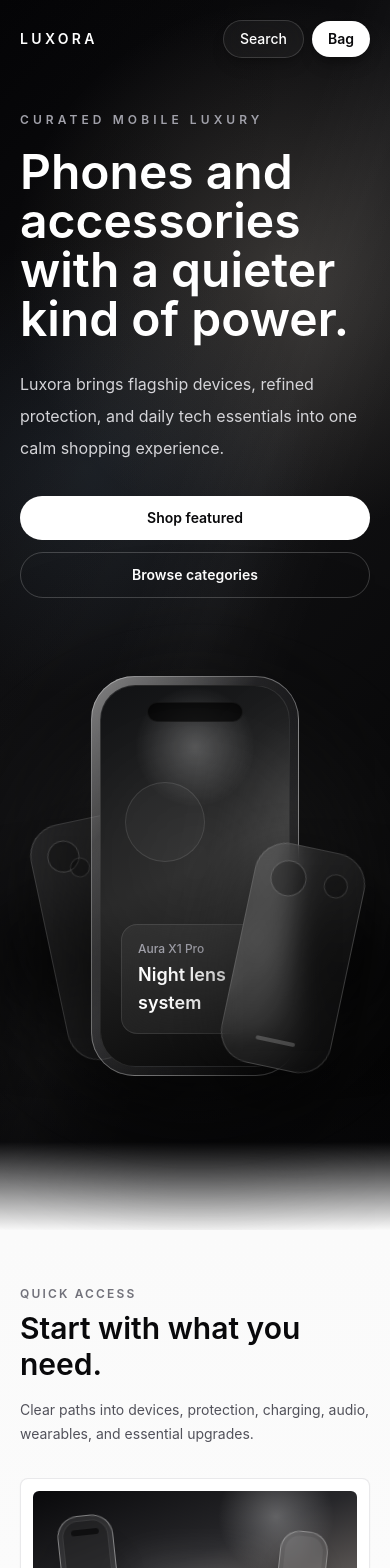
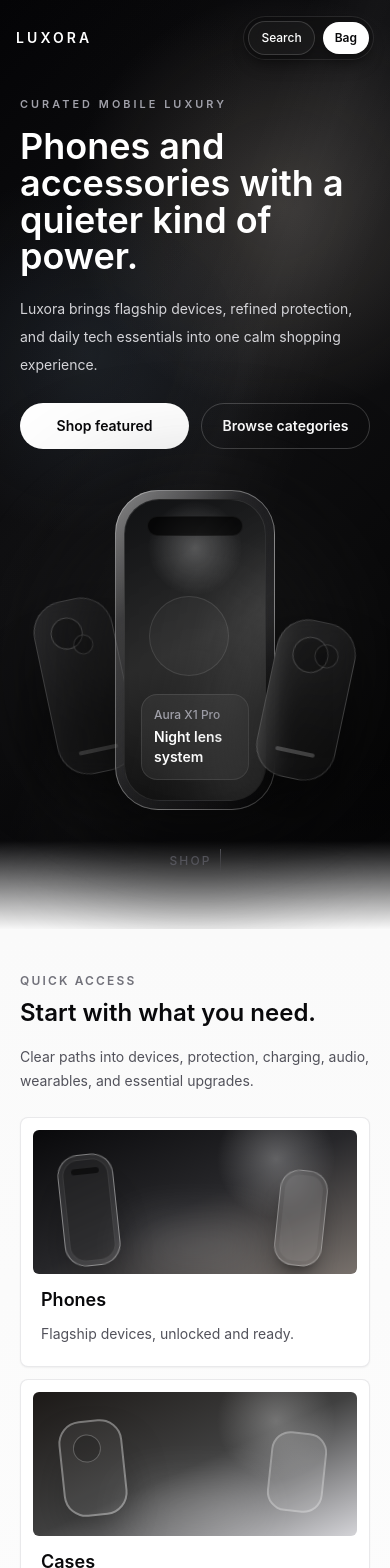
Before and after one commit to mulasfr12/Phone_Max, a React (Vite) app: page / in a window 390 px wide. Shown: the top 1568 px of the page. Built offline with nearby package versions, Linux system fonts and the light colour scheme.

Commit message:
Refined Homepage

```diff
--- a/package.json
+++ b/package.json
@@ -10,8 +10,10 @@
   },
   "dependencies": {
     "gsap": "^3.12.5",
+    "motion": "^12.23.24",
     "react": "18.3.1",
-    "react-dom": "18.3.1"
+    "react-dom": "18.3.1",
+    "swiper": "^11.1.15"
   },
   "devDependencies": {
     "@vitejs/plugin-react": "4.3.4",
--- a/src/components/CategoryCard.jsx
+++ b/src/components/CategoryCard.jsx
@@ -1,3 +1,5 @@
+import { motion, useReducedMotion } from 'motion/react';
+
 function CategoryVisual({ id }) {
   if (id === 'phones') {
     return (
@@ -67,20 +69,33 @@ function CategoryVisual({ id }) {
 }
 
 export default function CategoryCard({ category }) {
+  const reduceMotion = useReducedMotion();
+  const revealProps = reduceMotion
+    ? {}
+    : {
+        initial: { opacity: 0, y: 18 },
+        whileInView: { opacity: 1, y: 0 },
+        viewport: { once: true, amount: 0.35 },
+        transition: { duration: 0.45, ease: [0.22, 1, 0.36, 1] },
+      };
+
   return (
-    <a
+    <motion.a
       href={`#${category.id}`}
-      className="group flex min-h-56 flex-col justify-between overflow-hidden rounded-lg border border-zinc-200/80 bg-white p-3 shadow-sm shadow-zinc-950/5 transition duration-300 hover:-translate-y-1 hover:border-zinc-300 hover:shadow-2xl hover:shadow-zinc-950/10 focus:outline-none focus:ring-2 focus:ring-zinc-950 focus:ring-offset-2"
+      className="group flex min-h-60 flex-col justify-between overflow-hidden rounded-lg border border-zinc-200/80 bg-white p-3 shadow-sm shadow-zinc-950/5 transition duration-300 hover:border-zinc-300 hover:shadow-2xl hover:shadow-zinc-950/10 focus:outline-none focus:ring-2 focus:ring-zinc-950 focus:ring-offset-2 sm:min-h-56"
+      whileHover={reduceMotion ? undefined : { y: -4 }}
+      whileTap={reduceMotion ? undefined : { scale: 0.99 }}
+      {...revealProps}
     >
       <div
-        className={`relative h-32 overflow-hidden rounded-md bg-gradient-to-br ${category.tone}`}
+        className={`relative h-36 overflow-hidden rounded-md bg-gradient-to-br ${category.tone} sm:h-32`}
         aria-hidden="true"
       >
         <div className="absolute inset-0 bg-[radial-gradient(circle_at_75%_20%,rgba(255,255,255,0.28),transparent_22%)]" />
         <CategoryVisual id={category.id} />
         <div className="absolute bottom-3 left-1/2 h-9 w-32 -translate-x-1/2 rounded-full bg-white/20 blur-xl" />
       </div>
-      <div className="px-2 pb-2 pt-4">
+      <div className="px-2 pb-2 pt-3 sm:pt-4">
         <h3 className="text-lg font-semibold text-zinc-950">
           {category.name}
         </h3>
@@ -88,6 +103,6 @@ export default function CategoryCard({ category }) {
           {category.description}
         </p>
       </div>
-    </a>
+    </motion.a>
   );
 }
--- a/src/sections/BrandRow.jsx
+++ b/src/sections/BrandRow.jsx
@@ -1,23 +1,35 @@
+import { motion, useReducedMotion } from 'motion/react';
+
 import { brands } from '../data/homeData.js';
 
 export default function BrandRow() {
+  const reduceMotion = useReducedMotion();
+  const revealProps = reduceMotion
+    ? {}
+    : {
+        initial: { opacity: 0, y: 14 },
+        whileInView: { opacity: 1, y: 0 },
+        viewport: { once: true, amount: 0.35 },
+        transition: { duration: 0.45, ease: [0.22, 1, 0.36, 1] },
+      };
+
   return (
-    <section className="bg-zinc-50 px-5 py-10 sm:px-8">
-      <div className="mx-auto max-w-7xl">
+    <section className="bg-zinc-50 px-5 py-8 sm:px-8 sm:py-10">
+      <motion.div className="mx-auto max-w-7xl" {...revealProps}>
         <p className="text-xs font-semibold uppercase tracking-[0.18em] text-zinc-500">
           Curated ecosystem
         </p>
-        <div className="mt-5 grid grid-cols-2 gap-px overflow-hidden rounded-lg border border-zinc-200 bg-zinc-200 shadow-sm shadow-zinc-950/5 sm:grid-cols-4 lg:grid-cols-8">
+        <div className="mt-4 grid grid-cols-2 gap-px overflow-hidden rounded-lg border border-zinc-200 bg-zinc-200 shadow-sm shadow-zinc-950/5 sm:mt-5 sm:grid-cols-4 lg:grid-cols-8">
           {brands.map((brand) => (
             <div
               key={brand}
-              className="bg-zinc-50 px-4 py-5 text-center text-sm font-semibold text-zinc-500 transition hover:bg-white hover:text-zinc-950"
+              className="bg-zinc-50 px-4 py-4 text-center text-sm font-semibold text-zinc-500 transition hover:bg-white hover:text-zinc-950 sm:py-5"
             >
               {brand}
             </div>
           ))}
         </div>
-      </div>
+      </motion.div>
     </section>
   );
 }
--- a/src/sections/CategoryGrid.jsx
+++ b/src/sections/CategoryGrid.jsx
@@ -1,19 +1,34 @@
+import { motion, useReducedMotion } from 'motion/react';
+
 import CategoryCard from '../components/CategoryCard.jsx';
 import { categories } from '../data/homeData.js';
 
 export default function CategoryGrid() {
+  const reduceMotion = useReducedMotion();
+  const revealProps = reduceMotion
+    ? {}
+    : {
+        initial: { opacity: 0, y: 18 },
+        whileInView: { opacity: 1, y: 0 },
+        viewport: { once: true, amount: 0.25 },
+        transition: { duration: 0.5, ease: [0.22, 1, 0.36, 1] },
+      };
+
   return (
     <section
       id="categories"
-      className="bg-gradient-to-b from-zinc-50 to-white px-5 py-14 sm:px-8 sm:py-16"
+      className="bg-gradient-to-b from-zinc-50 to-white px-5 py-11 sm:px-8 sm:py-16"
     >
       <div className="mx-auto max-w-7xl">
-        <div className="flex flex-col justify-between gap-4 sm:flex-row sm:items-end">
+        <motion.div
+          className="flex flex-col justify-between gap-4 sm:flex-row sm:items-end"
+          {...revealProps}
+        >
           <div>
             <p className="text-xs font-semibold uppercase tracking-[0.18em] text-zinc-500">
               Quick access
             </p>
-            <h2 className="mt-2 text-3xl font-semibold text-zinc-950 sm:text-4xl">
+            <h2 className="mt-2 text-2xl font-semibold text-zinc-950 sm:text-4xl">
               Start with what you need.
             </h2>
           </div>
@@ -21,9 +36,9 @@ export default function CategoryGrid() {
             Clear paths into devices, protection, charging, audio, wearables,
             and essential upgrades.
           </p>
-        </div>
+        </motion.div>
 
-        <div className="mt-8 grid gap-4 sm:grid-cols-2 lg:grid-cols-3">
+        <div className="mt-6 grid gap-3 sm:mt-8 sm:grid-cols-2 sm:gap-4 lg:grid-cols-3">
           {categories.map((category) => (
             <CategoryCard key={category.id} category={category} />
           ))}
--- a/src/sections/HeroSection.jsx
+++ b/src/sections/HeroSection.jsx
@@ -112,28 +112,28 @@ export default function HeroSection() {
       <div className="absolute inset-0 bg-[linear-gradient(110deg,rgba(0,0,0,0.16)_0%,transparent_42%,rgba(255,255,255,0.03)_52%,transparent_64%)]" />
       <div className="absolute inset-x-0 bottom-0 h-44 bg-gradient-to-t from-zinc-50 via-zinc-950/55 to-transparent" />
 
-      <div className="relative mx-auto grid min-h-[94vh] max-w-7xl items-center gap-10 px-5 pb-24 pt-28 sm:px-8 lg:grid-cols-[0.92fr_1.08fr] lg:gap-8 lg:pt-24">
+      <div className="relative mx-auto grid min-h-[100svh] max-w-7xl content-center gap-6 px-5 pb-14 pt-24 sm:min-h-[94vh] sm:gap-10 sm:px-8 sm:pb-24 sm:pt-28 lg:grid-cols-[0.92fr_1.08fr] lg:gap-8 lg:pt-24">
         <div ref={copyRef} className="max-w-2xl will-change-transform">
-          <p className="text-xs font-semibold uppercase tracking-[0.34em] text-zinc-400">
+          <p className="text-[0.68rem] font-semibold uppercase tracking-[0.28em] text-zinc-400 sm:text-xs sm:tracking-[0.34em]">
             Curated mobile luxury
           </p>
-          <h1 className="mt-5 text-5xl font-semibold leading-[1.02] text-white sm:text-6xl lg:text-7xl">
+          <h1 className="mt-4 text-4xl font-semibold leading-[1.02] text-white sm:mt-5 sm:text-6xl lg:text-7xl">
             Phones and accessories with a quieter kind of power.
           </h1>
-          <p className="mt-6 max-w-xl text-base leading-8 text-zinc-300 sm:text-lg">
+          <p className="mt-5 max-w-xl text-sm leading-7 text-zinc-300 sm:mt-6 sm:text-lg sm:leading-8">
             Luxora brings flagship devices, refined protection, and daily tech
             essentials into one calm shopping experience.
           </p>
-          <div className="mt-8 flex flex-col gap-3 sm:flex-row">
+          <div className="mt-6 grid grid-cols-2 gap-3 sm:mt-8 sm:flex sm:flex-row">
             <a
               href="#featured"
-              className="inline-flex justify-center rounded-full bg-white px-6 py-3 text-sm font-semibold text-zinc-950 transition hover:bg-zinc-200 focus:outline-none focus:ring-2 focus:ring-white/80"
+              className="inline-flex min-h-11 items-center justify-center rounded-full bg-white px-4 py-3 text-sm font-semibold text-zinc-950 transition hover:bg-zinc-200 focus:outline-none focus:ring-2 focus:ring-white/80 sm:px-6"
             >
               Shop featured
             </a>
             <a
               href="#categories"
-              className="inline-flex justify-center rounded-full border border-white/20 px-6 py-3 text-sm font-semibold text-white transition hover:border-white/45 hover:bg-white/10 focus:outline-none focus:ring-2 focus:ring-white/80"
+              className="inline-flex min-h-11 items-center justify-center rounded-full border border-white/20 px-4 py-3 text-sm font-semibold text-white transition hover:border-white/45 hover:bg-white/10 focus:outline-none focus:ring-2 focus:ring-white/80 sm:px-6"
             >
               Browse categories
             </a>
@@ -142,10 +142,10 @@ export default function HeroSection() {
 
         <div
           ref={visualRef}
-          className="relative mx-auto h-[31rem] w-full max-w-md will-change-transform lg:h-[39rem] lg:max-w-lg"
+          className="relative mx-auto h-[23rem] w-full max-w-sm will-change-transform sm:h-[31rem] sm:max-w-md lg:h-[39rem] lg:max-w-lg"
         >
-          <div className="absolute left-1/2 top-[52%] h-80 w-80 -translate-x-1/2 -translate-y-1/2 rounded-full bg-zinc-200/10 blur-3xl" />
-          <div className="absolute left-1/2 top-[55%] h-24 w-[26rem] -translate-x-1/2 rounded-full bg-black/70 blur-2xl" />
+          <div className="absolute left-1/2 top-[52%] h-64 w-64 -translate-x-1/2 -translate-y-1/2 rounded-full bg-zinc-200/10 blur-3xl sm:h-80 sm:w-80" />
+          <div className="absolute left-1/2 top-[59%] h-20 w-72 -translate-x-1/2 rounded-full bg-black/70 blur-2xl sm:top-[55%] sm:h-24 sm:w-[26rem]" />
 
           <div
             ref={leftSpecRef}
@@ -167,7 +167,7 @@ export default function HeroSection() {
 
           <div
             ref={leftDeviceRef}
-            className="absolute left-[8%] top-[36%] h-60 w-28 will-change-transform sm:left-[3%] lg:h-72 lg:w-32"
+            className="absolute left-[7%] top-[34%] h-44 w-20 will-change-transform sm:left-[3%] sm:top-[36%] sm:h-60 sm:w-28 lg:h-72 lg:w-32"
           >
             <div
               className="relative h-full w-full -rotate-12 rounded-[2rem] border border-white/20 bg-gradient-to-br from-white/10 via-white/[0.04] to-white/[0.02] shadow-[0_28px_80px_rgba(0,0,0,0.55)] backdrop-blur-md"
@@ -178,7 +178,7 @@ export default function HeroSection() {
             </div>
           </div>
 
-          <div className="absolute left-1/2 top-[48%] h-[25rem] w-52 -translate-x-1/2 -translate-y-1/2 sm:w-60 lg:h-[34rem] lg:w-72">
+          <div className="absolute left-1/2 top-[48%] h-[20rem] w-40 -translate-x-1/2 -translate-y-1/2 sm:h-[25rem] sm:w-60 lg:h-[34rem] lg:w-72">
             <div
               ref={mainPhoneRef}
               className="relative h-full w-full rounded-[2.7rem] border border-white/35 bg-gradient-to-br from-stone-200/25 via-zinc-500/10 to-black/30 p-2 shadow-[0_44px_150px_rgba(0,0,0,0.82)] backdrop-blur-xl will-change-transform"
@@ -189,11 +189,11 @@ export default function HeroSection() {
                 <div className="absolute -right-12 top-14 h-72 w-20 rotate-12 rounded-full bg-white/20 blur-2xl" />
                 <div className="absolute inset-x-8 top-24 h-40 rounded-full bg-white/10 blur-3xl" />
                 <div className="absolute left-6 top-24 h-20 w-20 rounded-full border border-white/10 bg-white/[0.03]" />
-                <div className="absolute bottom-8 left-5 right-5 rounded-2xl border border-white/10 bg-white/[0.06] p-4 backdrop-blur-xl">
+                <div className="absolute bottom-5 left-4 right-4 rounded-2xl border border-white/10 bg-white/[0.06] p-3 backdrop-blur-xl sm:bottom-8 sm:left-5 sm:right-5 sm:p-4">
                   <p className="text-xs font-medium text-zinc-400">
                     Aura X1 Pro
                   </p>
-                  <p className="mt-1 text-lg font-semibold text-white">
+                  <p className="mt-1 text-sm font-semibold text-white sm:text-lg">
                     Night lens system
                   </p>
                 </div>
@@ -203,7 +203,7 @@ export default function HeroSection() {
 
           <div
             ref={rightDeviceRef}
-            className="absolute right-[6%] top-[42%] h-56 w-28 will-change-transform sm:right-[1%] lg:h-72 lg:w-32"
+            className="absolute right-[7%] top-[40%] h-40 w-20 will-change-transform sm:right-[1%] sm:top-[42%] sm:h-56 sm:w-28 lg:h-72 lg:w-32"
           >
             <div
               className="relative h-full w-full rotate-12 rounded-[2rem] border border-white/15 bg-gradient-to-br from-white/10 via-white/[0.05] to-white/[0.02] shadow-[0_28px_80px_rgba(0,0,0,0.58)] backdrop-blur-md"
@@ -214,6 +214,13 @@ export default function HeroSection() {
             </div>
           </div>
         </div>
+        <a
+          href="#categories"
+          className="mx-auto -mt-4 inline-flex items-center gap-2 text-xs font-medium uppercase tracking-[0.18em] text-zinc-500 sm:hidden"
+        >
+          Shop
+          <span className="h-6 w-px bg-gradient-to-b from-zinc-500 to-transparent" />
+        </a>
       </div>
     </section>
   );
--- a/src/sections/Navbar.jsx
+++ b/src/sections/Navbar.jsx
@@ -2,12 +2,12 @@ export default function Navbar() {
   return (
     <header className="absolute inset-x-0 top-0 z-20">
       <nav
-        className="mx-auto flex max-w-7xl items-center justify-between px-5 py-5 sm:px-8"
+        className="mx-auto flex max-w-7xl items-center justify-between gap-3 px-4 py-4 sm:px-8 sm:py-5"
         aria-label="Primary navigation"
       >
         <a
           href="#top"
-          className="text-sm font-semibold uppercase tracking-[0.24em] text-white"
+          className="shrink-0 text-sm font-semibold uppercase tracking-[0.22em] text-white sm:tracking-[0.24em]"
         >
           Luxora
         </a>
@@ -24,16 +24,16 @@ export default function Navbar() {
           </a>
         </div>
 
-        <div className="flex items-center gap-2">
+        <div className="flex shrink-0 items-center gap-2 rounded-full border border-white/10 bg-black/20 p-1 shadow-lg shadow-black/20 backdrop-blur-xl sm:bg-transparent sm:p-0 sm:shadow-none">
           <button
             type="button"
-            className="rounded-full border border-white/15 bg-white/[0.04] px-4 py-2 text-sm font-medium text-white shadow-lg shadow-black/20 backdrop-blur-xl transition hover:border-white/35 hover:bg-white/10 focus:outline-none focus:ring-2 focus:ring-white/80"
+            className="rounded-full border border-white/15 bg-white/[0.04] px-3 py-2 text-xs font-medium text-white shadow-lg shadow-black/20 backdrop-blur-xl transition hover:border-white/35 hover:bg-white/10 focus:outline-none focus:ring-2 focus:ring-white/80 sm:px-4 sm:text-sm"
           >
             Search
           </button>
           <button
             type="button"
-            className="rounded-full bg-white px-4 py-2 text-sm font-semibold text-zinc-950 shadow-lg shadow-black/25 transition hover:bg-zinc-200 focus:outline-none focus:ring-2 focus:ring-white/80"
+            className="rounded-full bg-white px-3 py-2 text-xs font-semibold text-zinc-950 shadow-lg shadow-black/25 transition hover:bg-zinc-200 focus:outline-none focus:ring-2 focus:ring-white/80 sm:px-4 sm:text-sm"
           >
             Bag
           </button>
--- a/src/sections/PromoBanner.jsx
+++ b/src/sections/PromoBanner.jsx
@@ -1,12 +1,27 @@
+import { motion, useReducedMotion } from 'motion/react';
+
 export default function PromoBanner() {
+  const reduceMotion = useReducedMotion();
+  const revealProps = reduceMotion
+    ? {}
+    : {
+        initial: { opacity: 0, y: 22 },
+        whileInView: { opacity: 1, y: 0 },
+        viewport: { once: true, amount: 0.28 },
+        transition: { duration: 0.55, ease: [0.22, 1, 0.36, 1] },
+      };
+
   return (
-    <section className="bg-zinc-50 px-5 py-14 sm:px-8 sm:py-20">
-      <div className="mx-auto grid max-w-7xl overflow-hidden rounded-lg border border-white/5 bg-[#08080a] text-white shadow-2xl shadow-zinc-950/15 lg:grid-cols-[0.95fr_1.05fr]">
-        <div className="px-6 py-10 sm:p-10 lg:p-14">
+    <section className="bg-zinc-50 px-5 py-11 sm:px-8 sm:py-20">
+      <motion.div
+        className="mx-auto grid max-w-7xl overflow-hidden rounded-lg border border-white/5 bg-[#08080a] text-white shadow-2xl shadow-zinc-950/15 lg:grid-cols-[0.95fr_1.05fr]"
+        {...revealProps}
+      >
+        <div className="px-6 py-8 sm:p-10 lg:p-14">
           <p className="text-xs font-semibold uppercase tracking-[0.18em] text-zinc-400">
             Launch edit
           </p>
-          <h2 className="mt-3 text-3xl font-semibold leading-tight sm:text-4xl">
+          <h2 className="mt-3 text-2xl font-semibold leading-tight sm:text-4xl">
             The travel-ready kit, composed for a cleaner carry.
           </h2>
           <p className="mt-4 max-w-xl text-sm leading-7 text-zinc-300 sm:text-base">
@@ -15,13 +30,18 @@ export default function PromoBanner() {
           </p>
           <a
             href="#featured"
-            className="mt-7 inline-flex rounded-full bg-white px-6 py-3 text-sm font-semibold text-zinc-950 transition hover:bg-zinc-200 focus:outline-none focus:ring-2 focus:ring-white/80"
+            className="mt-6 inline-flex min-h-11 items-center rounded-full bg-white px-6 py-3 text-sm font-semibold text-zinc-950 transition hover:bg-zinc-200 focus:outline-none focus:ring-2 focus:ring-white/80 sm:mt-7"
           >
             Explore the edit
           </a>
         </div>
 
-        <div className="relative min-h-80 overflow-hidden bg-[radial-gradient(circle_at_66%_26%,rgba(214,204,188,0.24),transparent_28%),linear-gradient(135deg,#151518,#303034_55%,#0f172a)]">
+        <motion.div
+          className="relative min-h-72 overflow-hidden bg-[radial-gradient(circle_at_66%_26%,rgba(214,204,188,0.24),transparent_28%),linear-gradient(135deg,#151518,#303034_55%,#0f172a)] sm:min-h-80"
+          whileInView={reduceMotion ? undefined : { scale: 1.01 }}
+          viewport={{ once: true, amount: 0.35 }}
+          transition={{ duration: 0.8, ease: [0.22, 1, 0.36, 1] }}
+        >
           <div className="absolute inset-0 bg-[linear-gradient(120deg,transparent_0%,rgba(255,255,255,0.05)_48%,transparent_68%)]" />
           <div className="absolute left-[13%] top-12 h-60 w-28 rounded-[2.2rem] border border-white/30 bg-white/10 p-1.5 shadow-2xl shadow-black/50 backdrop-blur-md">
             <div className="relative h-full overflow-hidden rounded-[1.7rem] border border-white/10 bg-black/20">
@@ -35,8 +55,8 @@ export default function PromoBanner() {
           </div>
           <div className="absolute right-[28%] top-24 h-28 w-8 rounded-full border border-white/20 bg-white/10" />
           <div className="absolute bottom-9 left-1/2 h-14 w-72 -translate-x-1/2 rounded-full bg-white/20 blur-2xl" />
-        </div>
-      </div>
+        </motion.div>
+      </motion.div>
     </section>
   );
 }
--- a/src/sections/TrustStrip.jsx
+++ b/src/sections/TrustStrip.jsx
@@ -1,14 +1,29 @@
+import { motion, useReducedMotion } from 'motion/react';
+
 import TrustItem from '../components/TrustItem.jsx';
 import { trustItems } from '../data/homeData.js';
 
 export default function TrustStrip() {
+  const reduceMotion = useReducedMotion();
+  const revealProps = reduceMotion
+    ? {}
+    : {
+        initial: { opacity: 0, y: 14 },
+        whileInView: { opacity: 1, y: 0 },
+        viewport: { once: true, amount: 0.35 },
+        transition: { duration: 0.45, ease: [0.22, 1, 0.36, 1] },
+      };
+
   return (
-    <section id="support" className="bg-white px-5 py-10 sm:px-8">
-      <div className="mx-auto grid max-w-7xl gap-6 border-y border-zinc-200 py-7 sm:grid-cols-2 lg:grid-cols-4">
+    <section id="support" className="bg-white px-5 py-7 sm:px-8 sm:py-10">
+      <motion.div
+        className="mx-auto grid max-w-7xl gap-4 border-y border-zinc-200 py-6 sm:grid-cols-2 sm:gap-6 sm:py-7 lg:grid-cols-4"
+        {...revealProps}
+      >
         {trustItems.map((item) => (
           <TrustItem key={item.id} item={item} />
         ))}
-      </div>
+      </motion.div>
     </section>
   );
 }
```
Also changed, not shown: src/sections/FeaturedProducts.jsx (+71 -11 lines), 1 other file (tests, documents, lock files or other folders).
